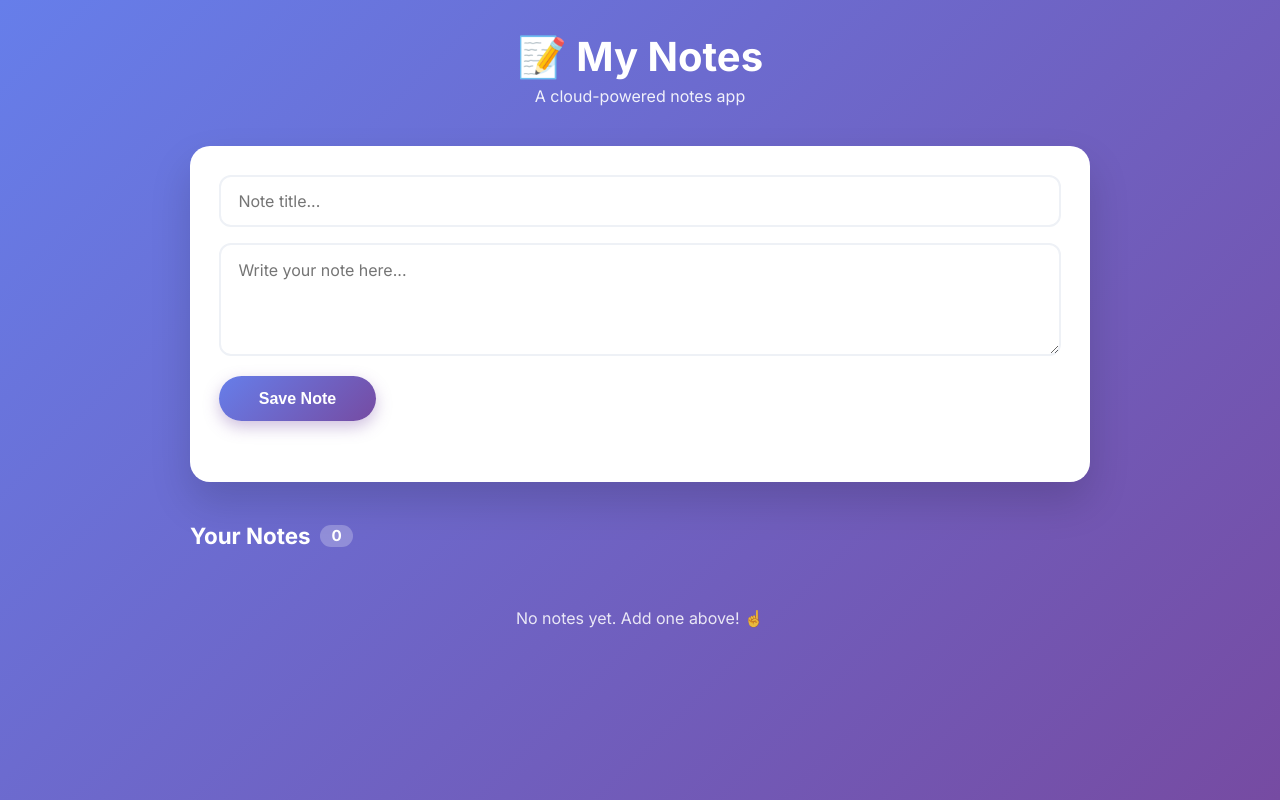
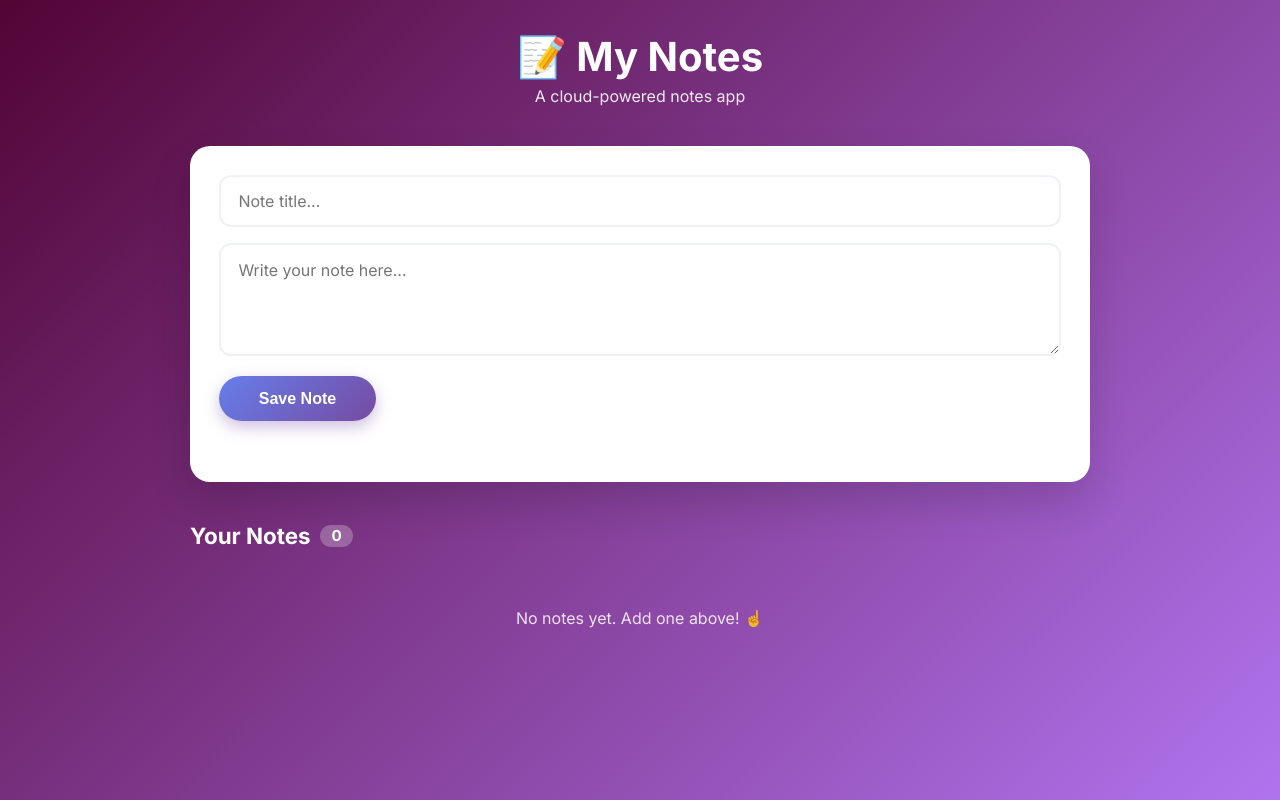
Before and after one commit to maacahuko/notes--app, a Flask app: page / in a window 1280 px wide. Run offline with Flask 3, Linux system fonts and the light colour scheme; data that the repository does not hold is empty; some libraries are stand-ins or nearby versions.

Commit message:
edited background colour

```diff
--- a/static/style.css
+++ b/static/style.css
@@ -2,7 +2,7 @@
 
 body {
   font-family: 'Inter', sans-serif;
-  background: linear-gradient(135deg, #667eea 0%, #764ba2 100%);
+  background: linear-gradient(135deg, #520435 0%, #b174ef 100%);
   background-attachment: fixed;
   min-height: 100vh;
   padding: 2rem 1rem;
```
